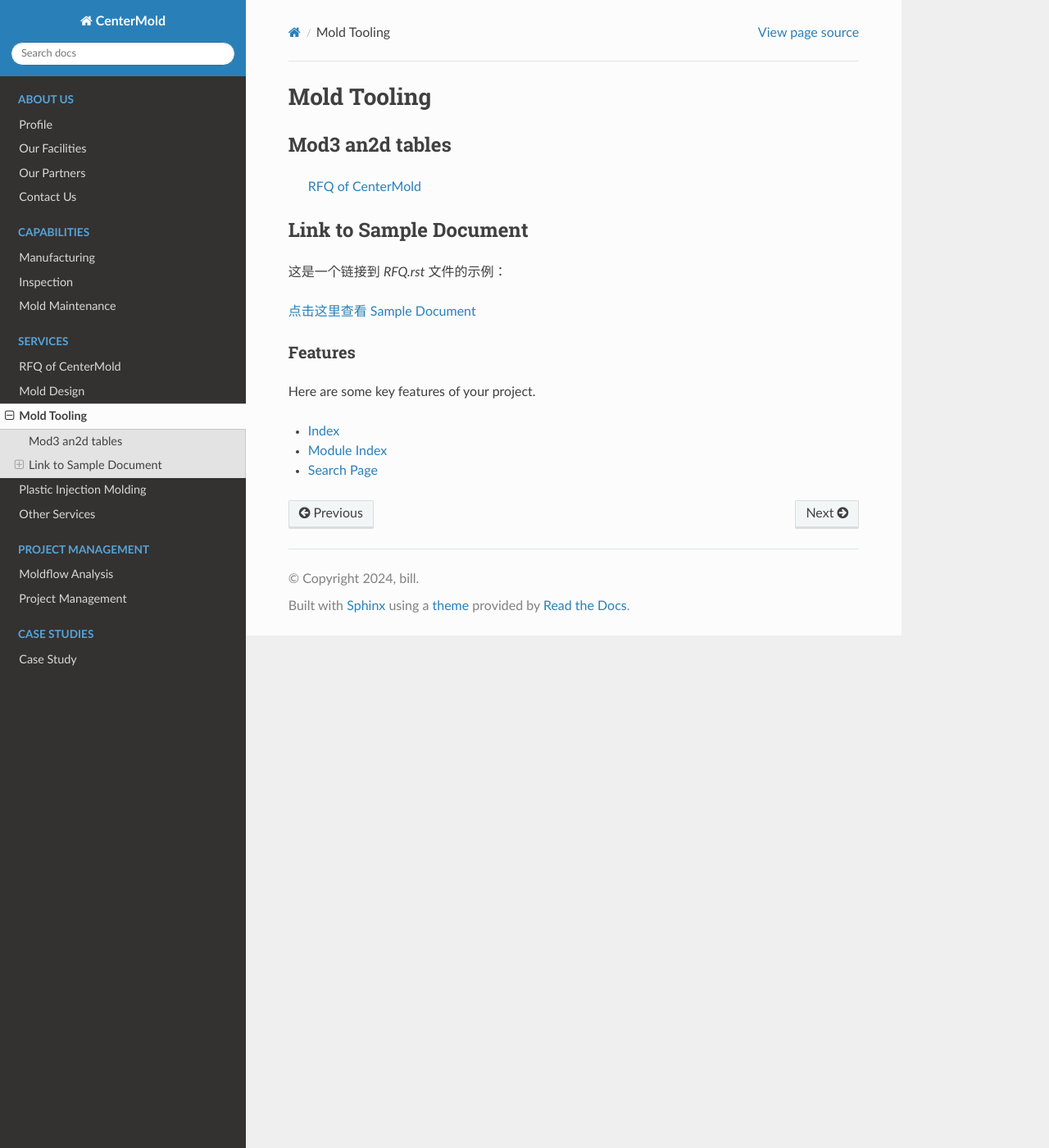
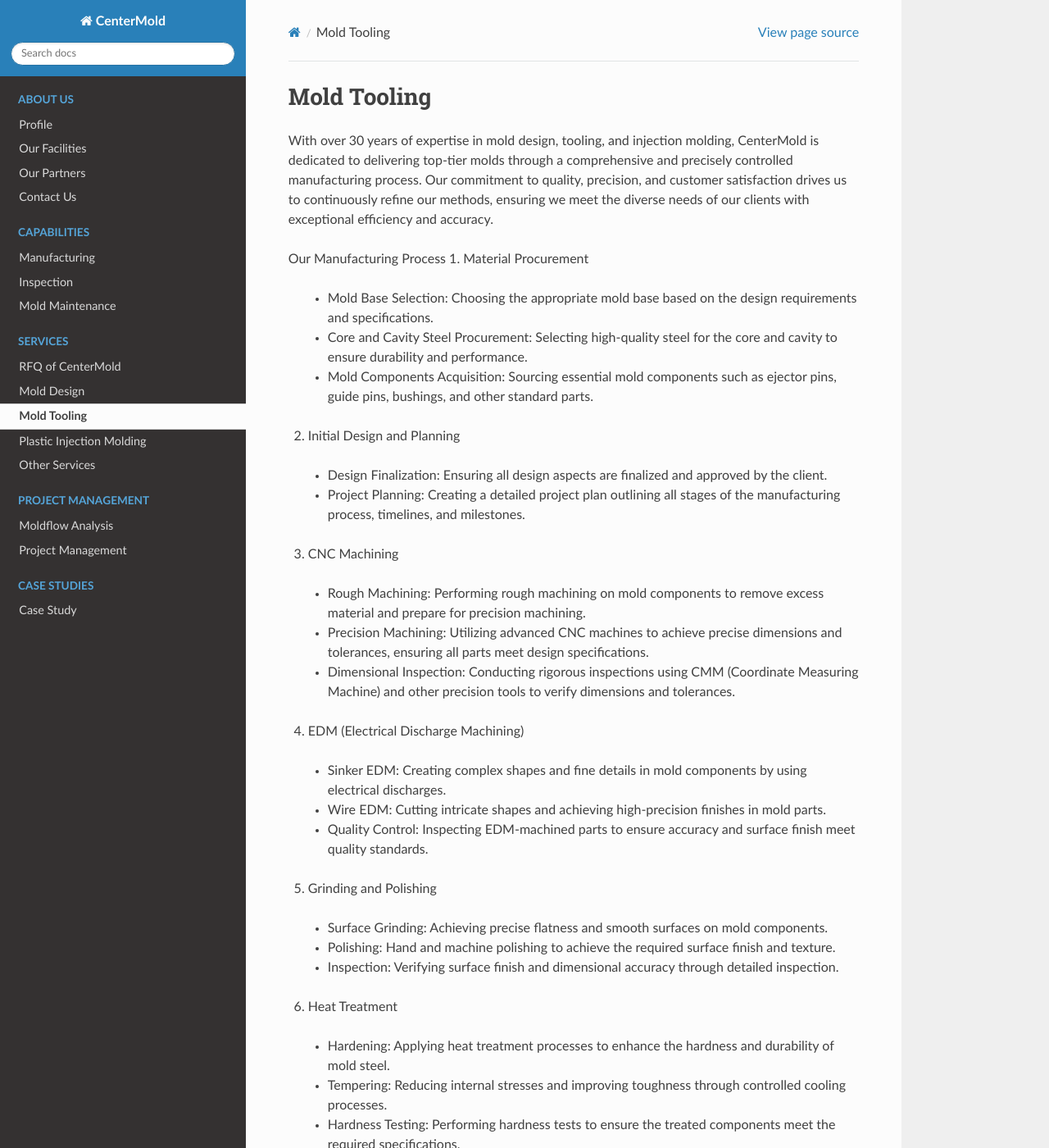
Before and after one commit to paultang/centermold, a Sphinx documentation site: the page built from source/Mold-Tooling.rst, in a window 1280 px wide and 1400 px high. Shown: the whole window at 82% size. Built offline with Sphinx 7.4.7 and the Read the Docs theme 2.0.0, drawn with Linux system fonts in a browser that asks for light colours; some of the changed text lies outside the part shown.

Commit message:
Update Mold-Tooling.rst

```diff
--- a/source/Mold-Tooling.rst
+++ b/source/Mold-Tooling.rst
@@ -5,33 +5,64 @@
 =======================
 Mold Tooling
 =======================
+With over 30 years of expertise in mold design, tooling, and injection molding, CenterMold is dedicated to delivering top-tier molds through a comprehensive and precisely controlled manufacturing process. Our commitment to quality, precision, and customer satisfaction drives us to continuously refine our methods, ensuring we meet the diverse needs of our clients with exceptional efficiency and accuracy.
 
+Our Manufacturing Process
+1. Material Procurement
 
+  - Mold Base Selection: Choosing the appropriate mold base based on the design requirements and specifications.
+  - Core and Cavity Steel Procurement: Selecting high-quality steel for the core and cavity to ensure durability and performance.
+  - Mold Components Acquisition: Sourcing essential mold components such as ejector pins, guide pins, bushings, and other standard parts.
 
+2. Initial Design and Planning
 
-Mod3 an2d tables
-==================
+  - Design Finalization: Ensuring all design aspects are finalized and approved by the client.
+  - Project Planning: Creating a detailed project plan outlining all stages of the manufacturing process, timelines, and milestones.
 
-    :doc:`RFQ`
+3. CNC Machining
 
+  - Rough Machining: Performing rough machining on mold components to remove excess material and prepare for precision machining.
+  - Precision Machining: Utilizing advanced CNC machines to achieve precise dimensions and tolerances, ensuring all parts meet design specifications.
+  - Dimensional Inspection: Conducting rigorous inspections using CMM (Coordinate Measuring Machine) and other precision tools to verify dimensions and tolerances.
 
-Link to Sample Document
-=======================
+4. EDM (Electrical Discharge Machining)
 
-这是一个链接到 `RFQ.rst` 文件的示例：
+  - Sinker EDM: Creating complex shapes and fine details in mold components by using electrical discharges.
+  - Wire EDM: Cutting intricate shapes and achieving high-precision finishes in mold parts.
+  - Quality Control: Inspecting EDM-machined parts to ensure accuracy and surface finish meet quality standards.
 
-`点击这里查看 Sample Document <RFQ.rst>`_
+5. Grinding and Polishing
 
+  - Surface Grinding: Achieving precise flatness and smooth surfaces on mold components.
+  - Polishing: Hand and machine polishing to achieve the required surface finish and texture.
+  - Inspection: Verifying surface finish and dimensional accuracy through detailed inspection.
 
+6. Heat Treatment
 
-Features
---------
+  - Hardening: Applying heat treatment processes to enhance the hardness and durability of mold steel.
+  - Tempering: Reducing internal stresses and improving toughness through controlled cooling processes.
+  - Hardness Testing: Performing hardness tests to ensure the treated components meet the required specifications.
 
-Here are some key features of your project.
+7. Fitting and Assembly
 
+  - Component Fitting: Assembling mold components and ensuring proper fit and function.
+  - Final Machining: Performing any necessary final machining operations to ensure all parts fit together seamlessly.
+  - Dimensional Verification: Conducting final dimensional inspections to verify all assembled components meet design requirements.
 
-* :ref:`genindex`
-* :ref:`modindex`
-* :ref:`search`
+8. Quality Control and Inspection
 
-.. :hidden:
+  - In-Process Inspections: Conducting inspections at various stages of the manufacturing process to ensure continuous quality control.
+  - Final Inspection: Performing comprehensive final inspections to verify that the completed mold meets all design and quality standards.
+  - Documentation: Providing detailed inspection reports and quality documentation to the client.
+
+9. Testing and Validation
+
+  - Trial Runs: Conducting trial runs to test the mold under actual production conditions.
+  - Performance Evaluation: Assessing mold performance, identifying any issues, and making necessary adjustments.
+  - Client Approval: Securing final client approval before proceeding to full-scale production.
+
+10. Packaging and Delivery
+
+  - Protective Packaging: Ensuring molds are securely packaged to prevent damage during transportation.
+  - Documentation: Providing detailed design drawings, assembly guides, and maintenance instructions.
+  - Logistics Coordination: Coordinating with trusted logistics partners to ensure timely and safe delivery to the client’s location.
```
